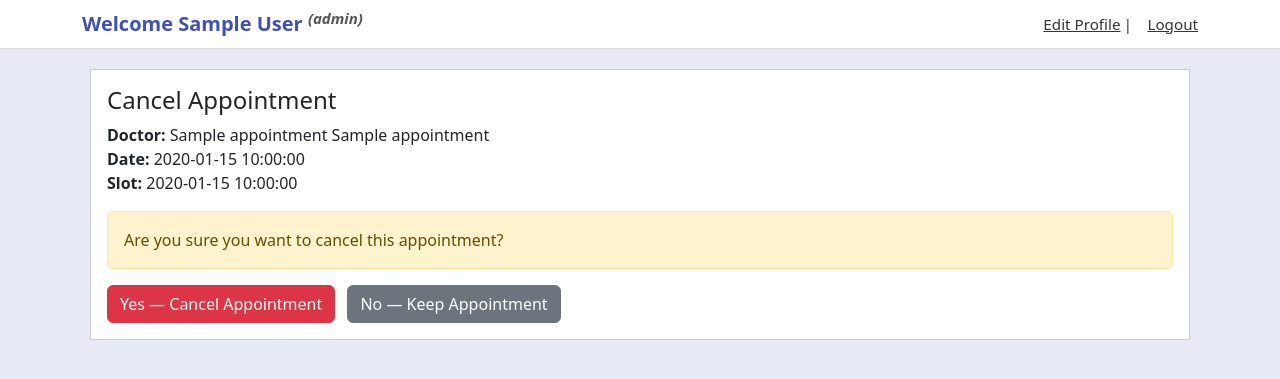
After one commit to 24f2005905/hms_mad, a Flask app: template hms-frontend/templates/cancel_appointment.html in a window 1280 px wide. The commit adds this page. Shown: the top 379 px of the page. Run offline with Flask 3, Linux system fonts and the light colour scheme; the template is opened without the code that fills it: most values are stand-ins (such as "Sample title", 1, 10 or a date in 2020).

Commit message:
1.Completed Book Appointment 2.Completed Appointment Cancel

```diff
--- a/hms-frontend/app.py
+++ b/hms-frontend/app.py
@@ -191,7 +191,7 @@ def Book_Appointment(sid):
     headers = {
         "Authorization" : sid['token']
     }
-    print(json.dumps(request.args.to_dict()))
+
     Doctor_ID = request.args.get("Doctor_ID")
     if not Doctor_ID:
         flash(f"Select the Doctor {Doctor_ID}", "error")
@@ -202,8 +202,7 @@ def Book_Appointment(sid):
     if request.method == 'POST':
         Slot = request.form.get("slot", None)
         Appointment_Date = request.form.get("date", None)
-        print(f"Slot: {Slot}")
-        print(f"Appointment Date: {Appointment_Date}")
+
 
     if request.method == 'GET' or \
         not Slot:
@@ -218,7 +217,7 @@ def Book_Appointment(sid):
             return redirect("/dashboard")
 
         doctor = dept_doctor_lookup.json().get("doctordept_details")[0]
-        print(json.dumps(doctor))
+
         # Get Slots
         date_list = get_next_7_days()
         if not Appointment_Date:
@@ -241,9 +240,24 @@ def Book_Appointment(sid):
                 "slot": f_slot,
                 "available": True if f_slot in Available_Slots else False
             })
-        print(json.dumps(slot_list))
+
         return render_template("book_appointment.html",user_token = sid, days = date_list, selected_date = Appointment_Date, doctor= doctor, available = slot_list)
-    flash("Booked Appointment","success")
+
+    #Confirm Booking
+    appt_details =  {
+        "Appointment_Time": Slot,
+        "Patient_ID":  sid['auth_token']['user'],
+        "Appointment_Date": datetime.strptime(Appointment_Date, '%d %B %Y').strftime('%Y-%m-%d'),
+        "Doctor_ID": Doctor_ID
+    }
+
+
+    appt_create = requests.post(app_url + "/hms/appointment/create", json = appt_details, timeout =60 , headers = headers)
+    if appt_create.status_code != 200:
+        flash(f"Booking Failed {appt_details}","error")
+        return redirect("/doctor_search")
+
+    flash("Booking Confirmed","success")
     return redirect("/dashboard")
 
 @app.route('/cancel_appointment', methods=['POST'])
@@ -252,10 +266,45 @@ def Cancel_Appointment(sid):
     if not sid:
         return redirect("/login")
 
-    param_json = request.args.to_dict()
+    headers = {
+        "Authorization": sid['token']
+    }
 
-    flash("Cancelled Appointment","success")
+    Appointment_ID = request.args.get("Appointment_ID")
+    Confirm = request.args.get("Confirm")
+
+    if not Appointment_ID:
+        flash("Appointment ID missing","error")
+        return redirect("/dashboard")
+
+    lookup_dict = {
+        "Patient_ID": sid['auth_token']['user'],
+        "Appointment_ID": Appointment_ID
+    }
+
+    appointments_lookup = requests.get(app_url + '/hms/appointments/lookup', params = lookup_dict, timeout = 60, headers = headers)
+    if appointments_lookup.status_code != 200:
+        flash("Appointment Lookup Failed","error")
+        return redirect("/dashboard")
+
+    appointment_details = appointments_lookup.json().get('appointment_details')[0]
+
+    if not Confirm:
+        return render_template("cancel_appointment.html", user_token = sid, appointment= appointment_details)
+
+    #Delete in backend
+    appt_cancel_dict = {
+        "Appointment_ID": Appointment_ID ,
+        "Appointment_Status": 'CANCELLED'
+    }
+
+    appt_cancel = requests.put(app_url + '/hms/appointment/update', params = appt_cancel_dict, headers = headers, timeout = 60)
+    if appt_cancel.status_code != 200:
+        flash("Appointment Cancel Failed","error")
+    else:
+        flash("Appointment Cancelled","success")
     return redirect("/dashboard")
+
 
 @app.route('/dashboard', methods=['GET'])
 @session_wrapper
--- a/hms-frontend/templates/book_appointment.html
+++ b/hms-frontend/templates/book_appointment.html
@@ -97,8 +97,7 @@
       {{ csrf_token() }}
     {% endif %}
 
-    <input type="hidden" name="doctor_id" value="{{ doctor.User_ID }}">
-    <input type="hidden" name="patient_id" value="{{ patient_id }}">
+
     <input type="hidden" name="date" value="{{ selected_date or '' }}">
 
     <div class="mb-2 small text-muted">
--- /dev/null
+++ b/hms-frontend/templates/cancel_appointment.html
@@ -0,0 +1,25 @@
+{% extends "base.html" %}
+
+{% block content %}
+<div class="panel-card p-3">
+  <h4>Cancel Appointment</h4>
+  <div class="mb-3">
+    <p><strong>Doctor:</strong> {{ appointment.doctor_First_Name }} {{ appointment.doctor_Last_Name }}<br>
+       <strong>Date:</strong> {{ appointment.Appointment_Date }}<br>
+       <strong>Slot:</strong> {{ appointment.Appointment_Time }}</p>
+  </div>
+
+  <div class="alert alert-warning">
+    Are you sure you want to cancel this appointment?
+  </div>
+
+  <form method="POST" action="{{ url_for('Cancel_Appointment', Appointment_ID=appointment.Appointment_ID,Confirm='Y') }}">
+    {% if csrf_token is defined %}
+      {{ csrf_token() }}
+    {% endif %}
+    <button type="submit" class="btn btn-danger">Yes — Cancel Appointment</button>
+    <a href="{{ url_for('dashboard') }}"
+       class="btn btn-secondary ms-2">No — Keep Appointment</a>
+  </form>
+</div>
+{% endblock %}
--- a/hms-frontend/templates/upcoming_appointments.html
+++ b/hms-frontend/templates/upcoming_appointments.html
@@ -49,7 +49,7 @@
               <td style="text-align:center;">{{ appt.doctor_First_Name }} {{ appt.doctor_Last_Name }}</td>
               <td style="text-align:center;">{{ appt.Specialities }}</td>
               <td class="text-center">
-                <form method="POST" action="{{ url_for('Cancel_Appointment', patient_id=appt.Patient_ID, appointment_id=appt.Appointment_ID) }}" style="display:inline;">
+                <form method="POST" action="{{ url_for('Cancel_Appointment', Appointment_ID=appt.Appointment_ID) }}" style="display:inline;">
                   {# If you use CSRF (Flask-WTF), render token here: {{ csrf_token() }} #}
                   <button type="submit" class="btn btn-sm btn-outline-danger">
                     Cancel
```
Also changed, not shown: runtime/hms.db.
